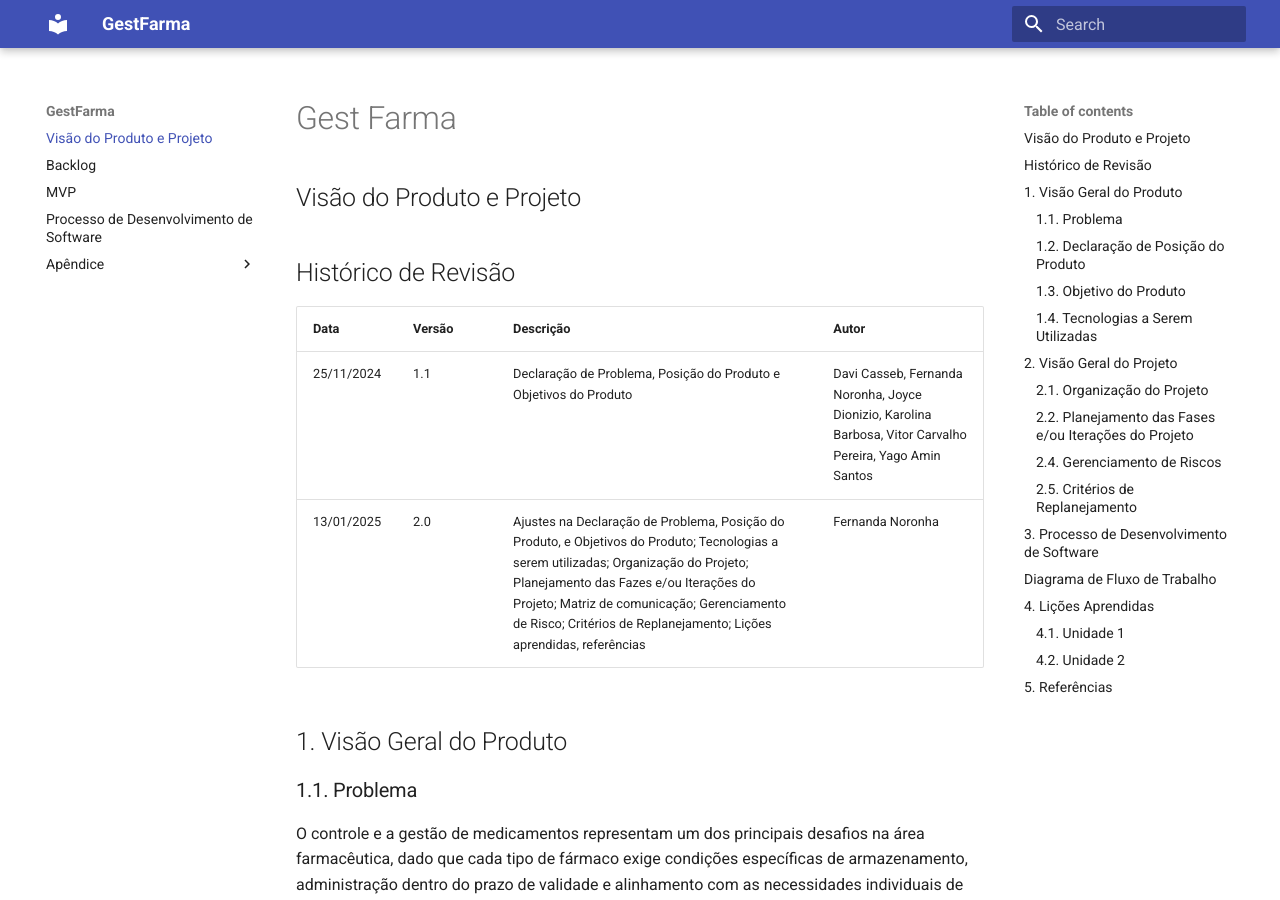
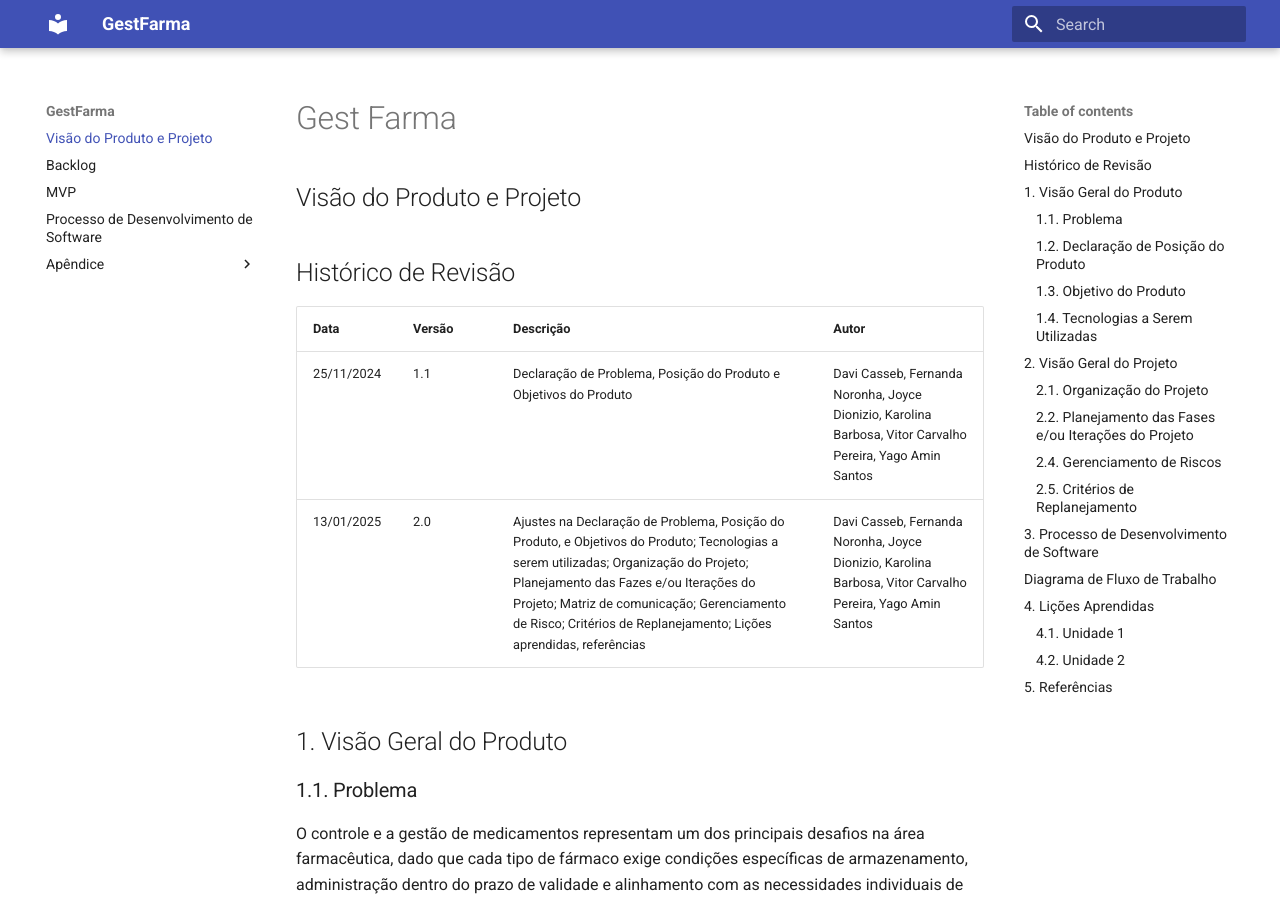
Before and after one commit to FGA-REQ/2024.2-Requisitores, an MkDocs documentation site: the page built from docs/visao-projeto-produto/visaoprojetoproduto.md, in a window 1280 px wide and 900 px high. Built offline with MkDocs 1.6.1 and Material for MkDocs 9.7.7, drawn with Linux system fonts in a browser that asks for light colours.

Commit message:
Update visaoprojetoproduto.md

```diff
--- a/docs/visao-projeto-produto/visaoprojetoproduto.md
+++ b/docs/visao-projeto-produto/visaoprojetoproduto.md
@@ -6,7 +6,7 @@
 | **Data**       | **Versão** | **Descrição**                                                     | **Autor**                                                                                      |
 |----------------|------------|-------------------------------------------------------------------|------------------------------------------------------------------------------------------------|
 | 25/11/2024     | 1.1        | Declaração de Problema, Posição do Produto e Objetivos do Produto | Davi Casseb, Fernanda Noronha, Joyce Dionizio, Karolina Barbosa, Vitor Carvalho Pereira, Yago Amin Santos |
-| 13/01/2025     | 2.0        | Ajustes na Declaração de Problema, Posição do Produto, e Objetivos do Produto; Tecnologias a serem utilizadas; Organização do Projeto; Planejamento das Fazes e/ou Iterações do Projeto; Matriz de comunicação; Gerenciamento de Risco; Critérios de Replanejamento; Lições aprendidas, referências | Fernanda Noronha |
+| 13/01/2025     | 2.0        | Ajustes na Declaração de Problema, Posição do Produto, e Objetivos do Produto; Tecnologias a serem utilizadas; Organização do Projeto; Planejamento das Fazes e/ou Iterações do Projeto; Matriz de comunicação; Gerenciamento de Risco; Critérios de Replanejamento; Lições aprendidas, referências |  Davi Casseb, Fernanda Noronha, Joyce Dionizio, Karolina Barbosa, Vitor Carvalho Pereira, Yago Amin Santos |
 
 ## 1. Visão Geral do Produto
 ### 1.1. Problema
```
